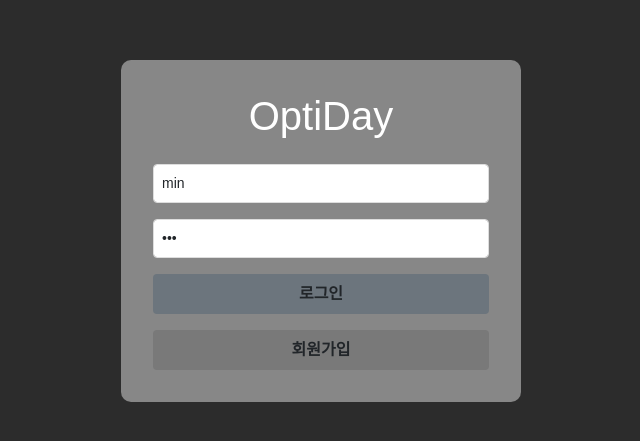
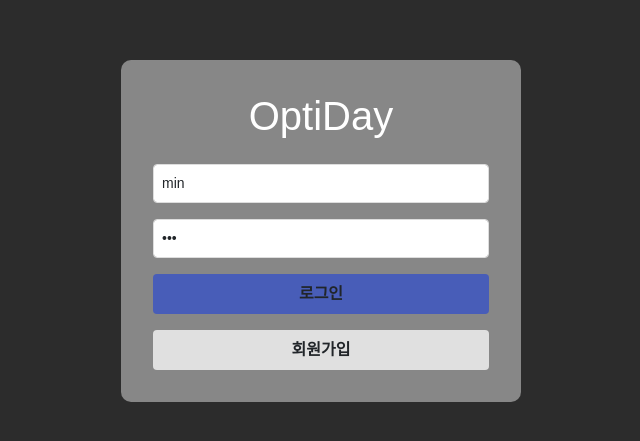
Before and after one commit to lsm15111/OptiDay, a React (Create React App) app in the folder optiday_react/: page / in a window 1280 px wide. Shown: the part 169-610 px from the top of the page, without its empty margins (319-959 px from the left). Built offline with nearby package versions, Linux system fonts and the light colour scheme.

Commit message:
Login Update

```diff
--- a/optiday_react/src/styles/Login.css
+++ b/optiday_react/src/styles/Login.css
@@ -25,11 +25,11 @@
     background-color: #2C2C2C;
 }
 .login-button{
-    background-color: #6c757d;
+    background-color: #485db8;
     font-weight: bold;
 
 }
 .signup-button{
-    background-color: rgb(121, 121, 121);
+    background-color: rgb(224, 224, 224);
     font-weight: bold;
 }
```
